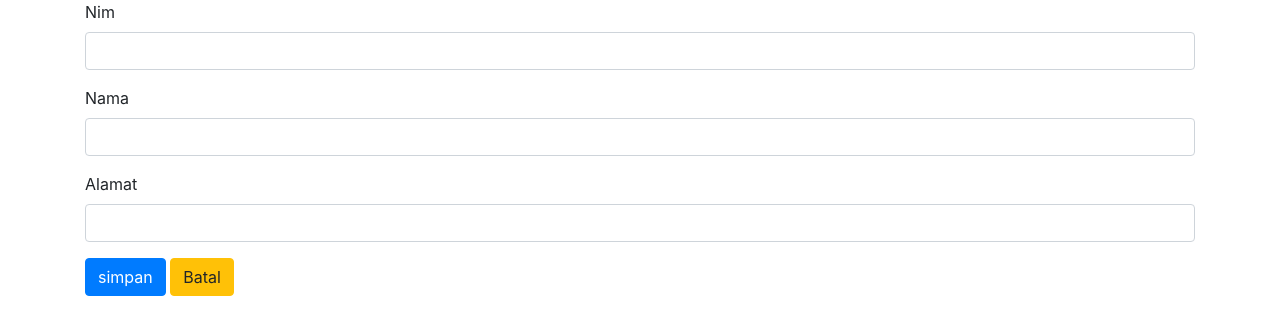
After one commit to Andrian17/web-lanjut-si-2020, a CodeIgniter app: page /web-lanjut-si-2020/index.php/mahasiswa/tambah in a window 1280 px wide. The commit adds this page. Shown: the top 335 px of the page. Run offline with CodeIgniter, Linux system fonts and the light colour scheme; some libraries are stand-ins or nearby versions.

Commit message:
menambahkan fungsi create

```diff
--- a/application/controllers/Mahasiswa.php
+++ b/application/controllers/Mahasiswa.php
@@ -3,18 +3,63 @@
 class Mahasiswa extends CI_Controller
 {
 
-  // public function __construct(){
-  //   parent:: __construct();
-  //   $this->load->model('m_mhs');
-  // }
+  public function __construct(){
+    parent:: __construct();
+    $this->load->model('m_mhs');
+  }
 
   public function index(){
 
-    $data['tbl_mahasiswa'] = $this->db->get('mahasiswa')->result();
+    //$data['tbl_mahasiswa'] = $this->db->get('mahasiswa')->result();
 
-    //$data['tbl_mahasiswa'] = $this->m_mhs->m_tampil();
-
-  	$this->load->view('mahasiswa/v_index',$data);
+    $data['tbl_mahasiswa'] = $this->m_mhs->getAll();
+    $this->load->view('mahasiswa/v_index',$data);
 
   }
+  public function tambah(){
+  	$this->load->view('mahasiswa/v_formAdd');
+  }
+  public function proses_tambah(){
+    $NIM = $this->input->post('t_nim');
+    $nama = $this->input->post('t_nama');
+    $alamat = $this->input->post('t_alamat');
+
+    $dataInput = [
+      'NIM' => $NIM,
+      'nama' => $nama,
+      'alamat' => $alamat
+    ];
+    //var_dump($dataInput);
+    $simpan = $this->m_mhs->m_Add($dataInput);
+    redirect('Mahasiswa/index');
+  }
+  public function viewEdit(){
+    $this->load->view('mahasiswa/v_edit');
+  }
+  public function edit($ID)
+  {
+    $data['tbl_mahasiswa'] = $this->m_mhs->getById($ID);
+  }
+
+  public function update($ID)
+  {
+    $NIM = $this->input->post('t_nim');
+    $nama = $this->input->post('t_nama');
+    $alamat = $this->input->post('t_alamat');
+
+    $dataInput = [
+      'NIM' => $NIM,
+      'nama' => $nama,
+      'alamat' => $alamat
+    ];
+
+
+
+    $this->m_mhs->update($dataInput,$ID);
+    redirect('siswa');
+    $ID = $this->input->post('ID');
+    $dataInput['tbl_mahasiswa'] = $this->siswa_model->getById($ID);
+    $this->load->view('siswa/edit',$dataInput);
+  }
+
 }
--- a/application/models/m_mhs.php
+++ b/application/models/m_mhs.php
@@ -5,15 +5,34 @@
 class m_mhs extends CI_Model
 {
 	private $table = 'mahasiswa';
-	public function m_tampil()
+	public function getAll()
 	{
 
 		//selct * from "table"
 		return $this->db->get($this->table)->result();
 	}
 
+	public function m_Add($dataInput){
+		//insert into value
+		$this->db->insert($this->table, $dataInput);
+	}
+	public function getById($ID)
+	{
+		return $this->db->get_where($this->table, ["ID" => $ID])->row();
+	}
+
+	public function update($data,$ID)
+	{
+
+		return $this->db->update($this->$table, $dataInput, array('ID' => $ID));
+	}
+
+    // public function delete($id)
+    // {
+    //     return $this->db->delete($this->table, array("kd_siswa" => $id));
+    // }
 }
 
 
 
- ?>
+?>
--- /dev/null
+++ b/application/views/mahasiswa/v_formAdd.php
@@ -0,0 +1,27 @@
+<!DOCTYPE html>
+<html>
+<head>
+	<title>Tambah Data</title>
+	<link rel="stylesheet" href="<?php echo base_url('assets/bootstrap/css/bootstrap.min.css') ?>">
+</head>
+<body>
+	<form action="<?php echo site_url('Mahasiswa/proses_tambah') ?>" method="post">
+		<div class="container">
+			<div class="form-group">
+				<label>Nim</label>
+				<input type="text" name="t_nim" class="form-control" >
+			</div>
+			<div class="form-group">
+				<label>Nama</label>
+				<input type="text" name="t_nama" class="form-control" >
+			</div>
+			<div class="form-group">
+				<label>Alamat</label>
+				<input type="text" name="t_alamat" class="form-control" >
+			</div>
+			<input type="submit" name="submit" value="simpan" class="btn btn-primary">
+			<a href="<?php echo site_url('Mahasiswa/index') ?>" class="btn btn-warning">Batal</a>
+		</div>
+	</form>
+</body>
+</html>
```
Also changed, not shown: application/views/mahasiswa/v_edit.php (added, +27 -0 lines), application/views/mahasiswa/v_index.php (+6 -7 lines).
